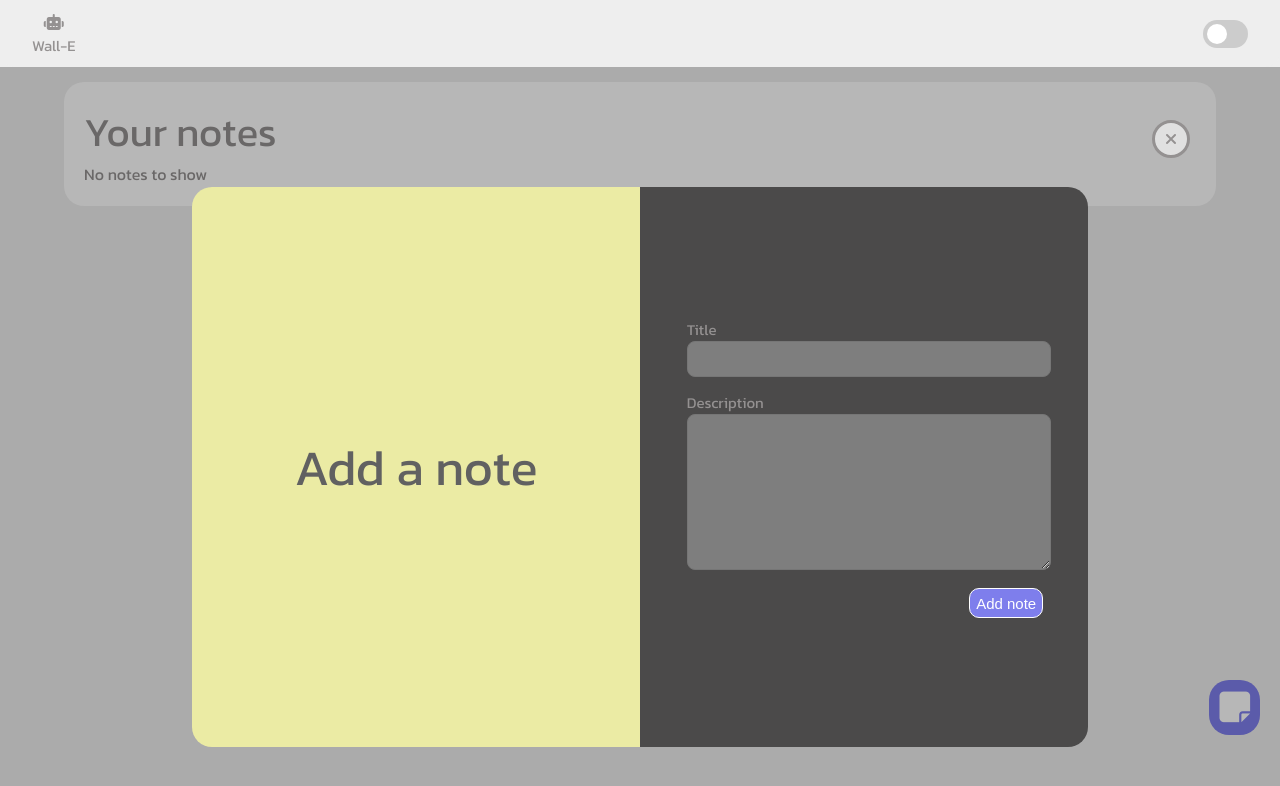
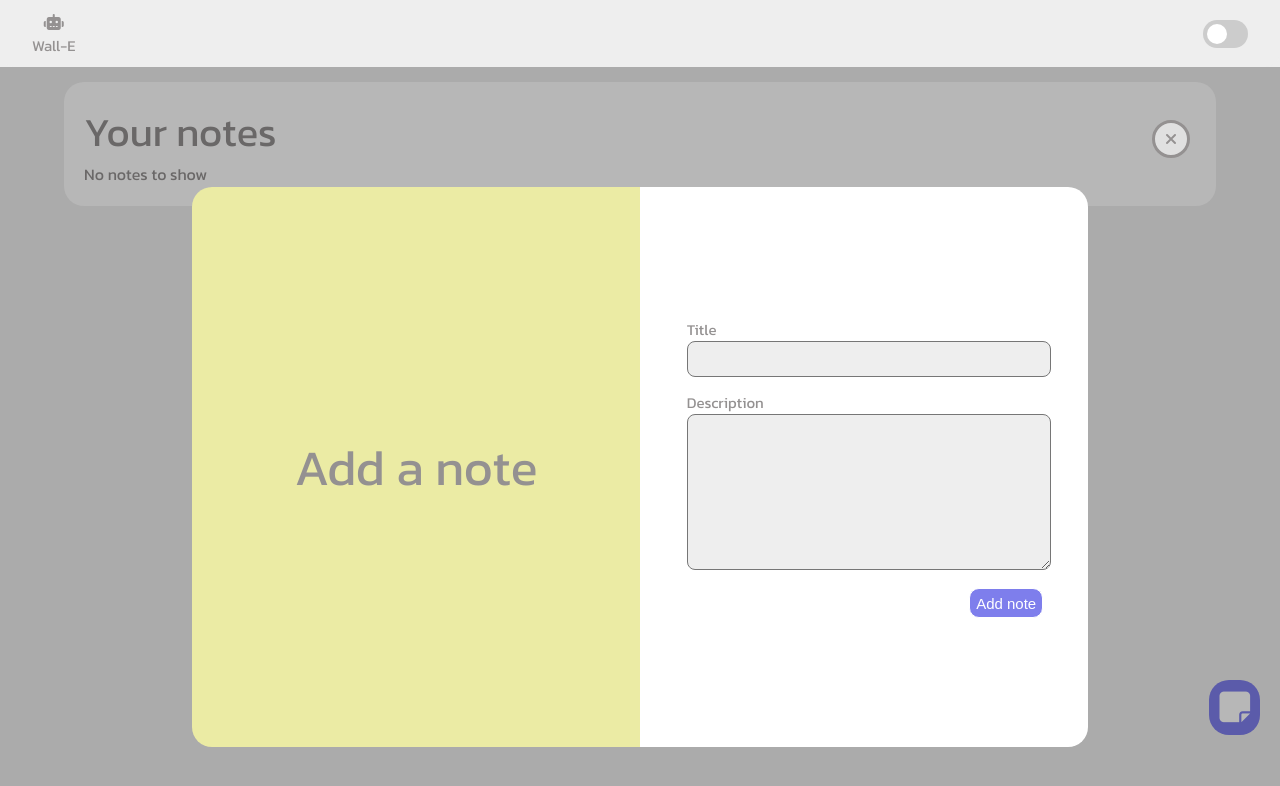
Before and after one commit to amalthomas-exe/octavia, a React (Create React App) app in the folder frontend/: page / in a window 1280 px wide. Both pictures are taken after a click on the element 1234 px from the left and 707 px from the top of the page. Shown: the top 786 px of the page. Built offline with nearby package versions, Linux system fonts and the light colour scheme.

Commit message:
Updates nd minor fixes

```diff
--- a/frontend/src/components/AddNote.css
+++ b/frontend/src/components/AddNote.css
@@ -154,16 +154,16 @@
     #modal-box{
         flex-direction: column;
         width: 90%;
-        height:60%;
+        height:fit-content;
     }
-
     #preview-box{
         width: 100%;
     }
 
     #add-note-box{
         width: 100%;
-        height: 100%;
+        height: fit-content;
+        padding-bottom: 10px;
     }
 
     #no-note-text{
--- a/frontend/src/components/AddNote.js
+++ b/frontend/src/components/AddNote.js
@@ -1,43 +1,43 @@
-import React ,{useState, useContext} from 'react'
+import React, { useState, useContext } from 'react'
 import noteContext from '../context/notes/noteContext';
 import './AddNote.css'
 
 const AddNote = () => {
   const context = useContext(noteContext);
-  const {addNote, setIsAddingNote} = context;
-  const [note,updateNote] = useState({"title":"","desc":""});
-  const handleChange = (e)=>{
-    updateNote(note=>({
+  const { theme, addNote, setIsAddingNote } = context;
+  const [note, updateNote] = useState({ "title": "", "desc": "" });
+  const handleChange = (e) => {
+    updateNote(note => ({
       ...note,
-      [e.target.name]:e.target.value
+      [e.target.name]: e.target.value
     }))
   }
 
-  const handleClick = (e)=>{
-    addNote(98,note.title,note.desc);
+  const handleClick = (e) => {
+    addNote(98, note.title, note.desc);
     setIsAddingNote(false);
   }
   return (
     <div id="page-body">
-      <div onClick={()=>{setIsAddingNote(false)}} id="btn-close"><i className="fa-solid fa-xmark"></i></div>
+      <div onClick={() => { setIsAddingNote(false) }} id="btn-close"><i className="fa-solid fa-xmark"></i></div>
       <div id="modal-box">
         <div id="preview-box">
-          {(note.title==="" && note.desc==="")?<div id="no-note-text" className='text-dark'>Add a note</div>:
-          <div>
-            <div id="preview-title" className=' text-dark'>{note.title}</div>
-            <div id="preview-desc" className=' text-dark'>{note.desc}</div>
-          </div>
+          {(note.title === "" && note.desc === "") ? <div id="no-note-text" className={(theme === "light") ? "" : 'text-dark'}>Add a note</div> :
+            <div>
+              <div id="preview-title" className={(theme === "light") ? "" : 'text-dark'}>{note.title}</div>
+              <div id="preview-desc" className={(theme === "light") ? "" : 'text-dark'}>{note.desc}</div>
+            </div>
           }
         </div>
-        <div id="add-note-box" className='dark-box-container'>
+        <div id="add-note-box" className={(theme === "light") ? "light-box-container" : 'dark-box-container'}>
           <div id="add-note-div">
             <div className="entry-field">
               <div className="text-small">Title</div>
-              <input onChange={handleChange} className="entry-field-input field-dark" type="text" name="title" id="title" />
+              <input onChange={handleChange} className={`entry-field-input ${(theme === "light") ? "" : "field-dark"}`} type="text" name="title" id="title" />
             </div>
             <div className="entry-field">
               <div className="text-small">Description</div>
-              <textarea onChange={handleChange} className="entry-field-input field-dark" type="text" name="desc" id="desc" />
+              <textarea onChange={handleChange} className={`entry-field-input ${(theme === "light") ? "" : "field-dark"}`} type="text" name="desc" id="desc" />
             </div>
             <div id="submit-btn-div">
               <button id="submit-btn" onClick={handleClick}>Add note</button>
--- a/frontend/src/components/NavBar.css
+++ b/frontend/src/components/NavBar.css
@@ -85,9 +85,9 @@
   }
 
   input:checked + .slider:before {
-    -webkit-transform: translateX(20px);
-    -ms-transform: translateX(20px);
-    transform: translateX(20px);
+    -webkit-transform: translateX(18px);
+    -ms-transform: translateX(18px);
+    transform: translateX(18px);
   }
 
   /* Rounded sliders */
--- a/frontend/src/components/NoteItem.css
+++ b/frontend/src/components/NoteItem.css
@@ -21,6 +21,33 @@
     font-size: 17px;
 }
 
+
+#note-header{
+    display: flex;
+    flex-direction: row;
+    align-items: center;
+    justify-content: space-between;
+    gap: 20px;
+}
+
+#note-controls{
+    display: flex;
+    flex-direction: row;
+    justify-content: space-between;
+    gap:10px;
+}
+
+.control-btn:hover{
+    cursor: pointer;
+}
+
+.control-btn:nth-child(1):hover{
+    color: rgb(88, 88, 156);
+}
+
+.control-btn:nth-child(2):hover{
+    color: rgb(201, 99, 99);
+}
 @media(max-width:460px){
     #note-item-box{
         width: 100%;
--- a/frontend/src/components/NoteItem.js
+++ b/frontend/src/components/NoteItem.js
@@ -1,10 +1,19 @@
-import React from 'react'
+import React,{useContext} from 'react'
+import noteContext from '../context/notes/noteContext'
 import './NoteItem.css'
 
 const NoteItem = (props) => {
+  const context = useContext(noteContext);
+  const {setIsAddingNote} = context;
   return (
         <div id="note-item-box">
-            <div id="note-title">{props.title}</div>
+          <div id="note-header">
+          <div id="note-title">{props.title}</div>
+          <div id="note-controls">
+            <div className="control-btn" onClick={()=>{setIsAddingNote(true)}}><i class="fa-solid fa-pen-to-square"></i></div>
+            <div className="control-btn"><i class="fa-solid fa-trash"></i></div>
+          </div>
+          </div>
             <div id="note-desc">{props.desc}</div>
         </div>
   )
```
